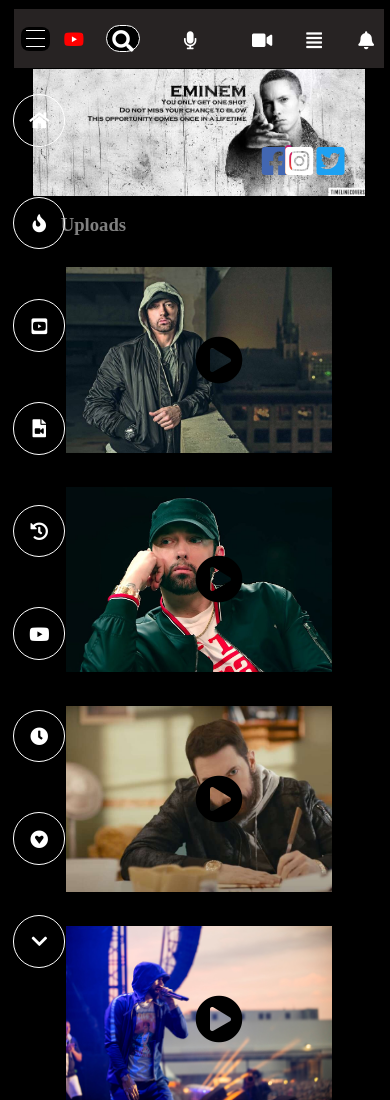
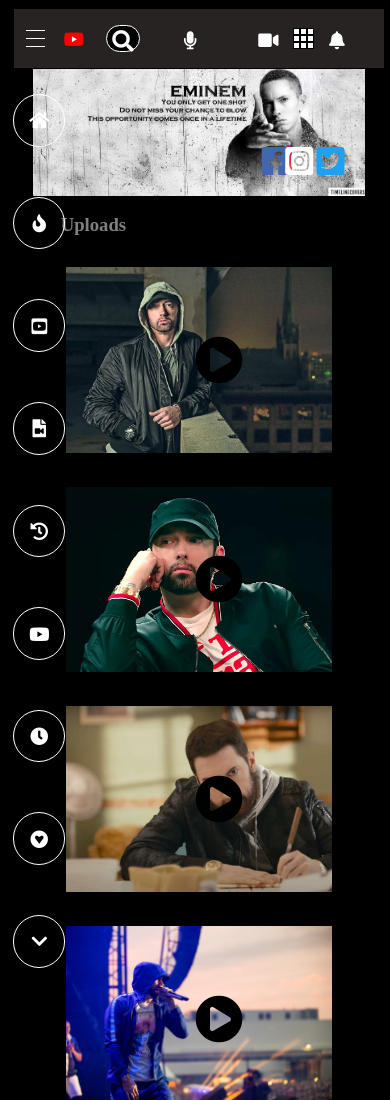
Before and after one commit to hamzadarej/Youtube-WebSite, a plain HTML site: page index.html in a window 390 px wide. Shown: the top 1100 px of the page. Drawn offline with Linux system fonts and the light colour scheme.

Commit message:
responsive webpage

```diff
--- a/css/style.css
+++ b/css/style.css
@@ -94,7 +94,6 @@
   width: 1.8rem;
   height: 1.5rem;
 
-  background-color: black;
   border-radius: 8px;
 }
 .home .kid {
@@ -113,7 +112,26 @@
 .rightNav {
   display: flex;
   align-items: center;
-  justify-content: space-around;
+  justify-content: space-between;
+  flex-direction: inherit;
+  width: 10vw;
+  padding: 0px 8px;
+}
+.apps {
+  width: 1.5rem;
+  height: 1.5rem;
+  display: flex;
+  justify-content: center;
+  align-items: center;
+  flex-direction: column;
+  flex-wrap: wrap;
+}
+.app {
+  border: 1px solid black;
+
+  width: 5px;
+  height: 5px;
+  background-color: white;
 }
 .topnav i {
   width: 3vw;
@@ -416,7 +434,7 @@
     width: 90vw;
   }
   .rightNav {
-    width: 40vw;
+    width: 30vw;
     height: 4vh;
   }
   .topnav i {
--- a/index.html
+++ b/index.html
@@ -42,7 +42,19 @@
             <i class="fas fa-video"></i>
 
 
-            <i class="fas fa-align-justify"></i>
+            <div class="apps">
+              <div class="app"></div>
+              <div class="app"></div>
+              <div class="app"></div>
+              <div class="app"></div>
+              <div class="app"></div>
+              <div class="app"></div>
+              <div class="app"></div>
+              <div class="app"></div>
+              <div class="app"></div>
+
+
+            </div>
 
 
             <i class="fas fa-bell"></i>
```
